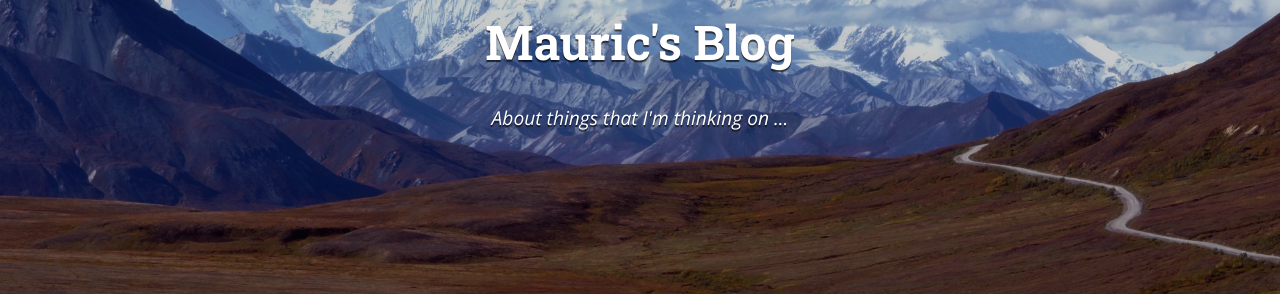
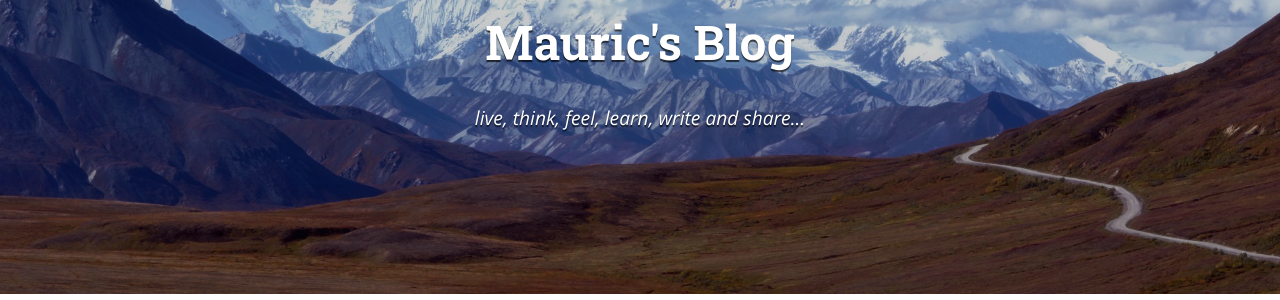
Before and after one commit to mauric/mauric.github.io, a Jekyll site: the page built from index.html, in a window 1280 px wide. Shown: the part 209-509 px from the top of the page. Built offline with Jekyll 4.4.1, drawn with Linux system fonts in a browser that asks for light colours; nearby versions of some CDN libraries; the list of posts is cut into pages by our own code.

Commit message:
change subtitle

```diff
--- a/_config.yml
+++ b/_config.yml
@@ -10,7 +10,7 @@ exclude:
 
 # Site settings
 title: Mauric's Blog
-subtitle: "About things that I'm thinking on ..."
+subtitle: "live, think, feel, learn, write and share..."
 email: mauric.caceres@gmail.com
 name: Mauricio Cáceres
 description: >
```
